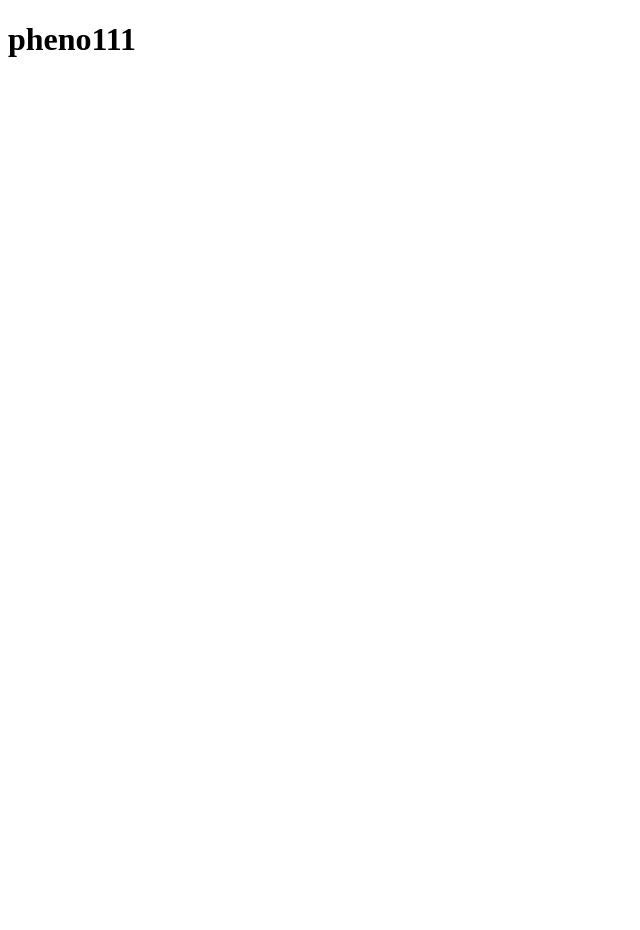
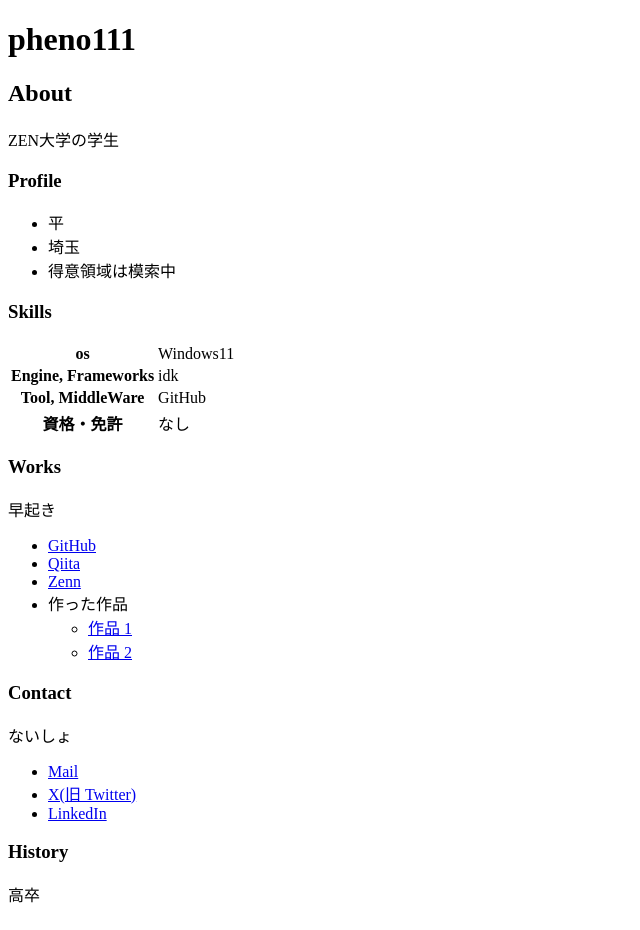
Before and after one commit to pheno111/pheno111.github.io, a plain HTML site: page index.html in a window 1280 px wide. Shown: the whole page, without its empty margins (0-640 px from the left). Before the commit the page ends 800 px from the top, so only its background shows below. Drawn offline with Linux system fonts and the light colour scheme.

Commit message:
Update index.html

```diff
--- a/index.html
+++ b/index.html
@@ -7,5 +7,66 @@
   </head>
   <body>
     <h1>pheno111</h1>
+
+    <h2>About</h2>
+    <p>
+      ZEN大学の学生
+    </p>
+
+    <h3>Profile</h3>
+    <ul>
+      <li>平</li>
+      <li>埼玉</li>
+      <li>得意領域は模索中</li>
+    </ul>
+
+    <h3>Skills</h3>
+    <table>
+      <tr>
+        <th>os</th>
+        <td>Windows11</td>
+      </tr>
+      <tr>
+        <th>Engine, Frameworks</th>
+        <td>idk</td>
+      </tr>
+      <tr>
+        <th>Tool, MiddleWare</th>
+        <td>GitHub</td>
+      </tr>
+      <tr>
+        <th>資格・免許</th>
+        <td>なし</td>
+      </tr>
+    </table>
+
+    <h3>Works</h3>
+    <p>早起き</p>
+    <ul>
+      <li><a href="https://github.com/">GitHub</a></li>
+      <li><a href="https://qiita.com/">Qiita</a></li>
+      <li><a href="https://zenn.dev/">Zenn</a></li>
+      <li>
+        作った作品
+        <ul>
+          <li><a href="https://example.com/">作品 1</a></li>
+          <li><a href="https://example.com/">作品 2</a></li>
+        </ul>
+      </li>
+    </ul>
+
+    <h3>Contact</h3>
+    <p>ないしょ</p>
+    <ul>
+      <li><a href="mailto:name@example.com">Mail</a></li>
+      <li><a href="https://twitter.com/n_yobikou">X(旧 Twitter)</a></li>
+      <li><a href="https://www.linkedin.com/">LinkedIn</a></li>
+    </ul>
+
+    <h3>History</h3>
+    <p>高卒</p>
+    <table>
+      <tr>
+
   </body>
 </html>
```
